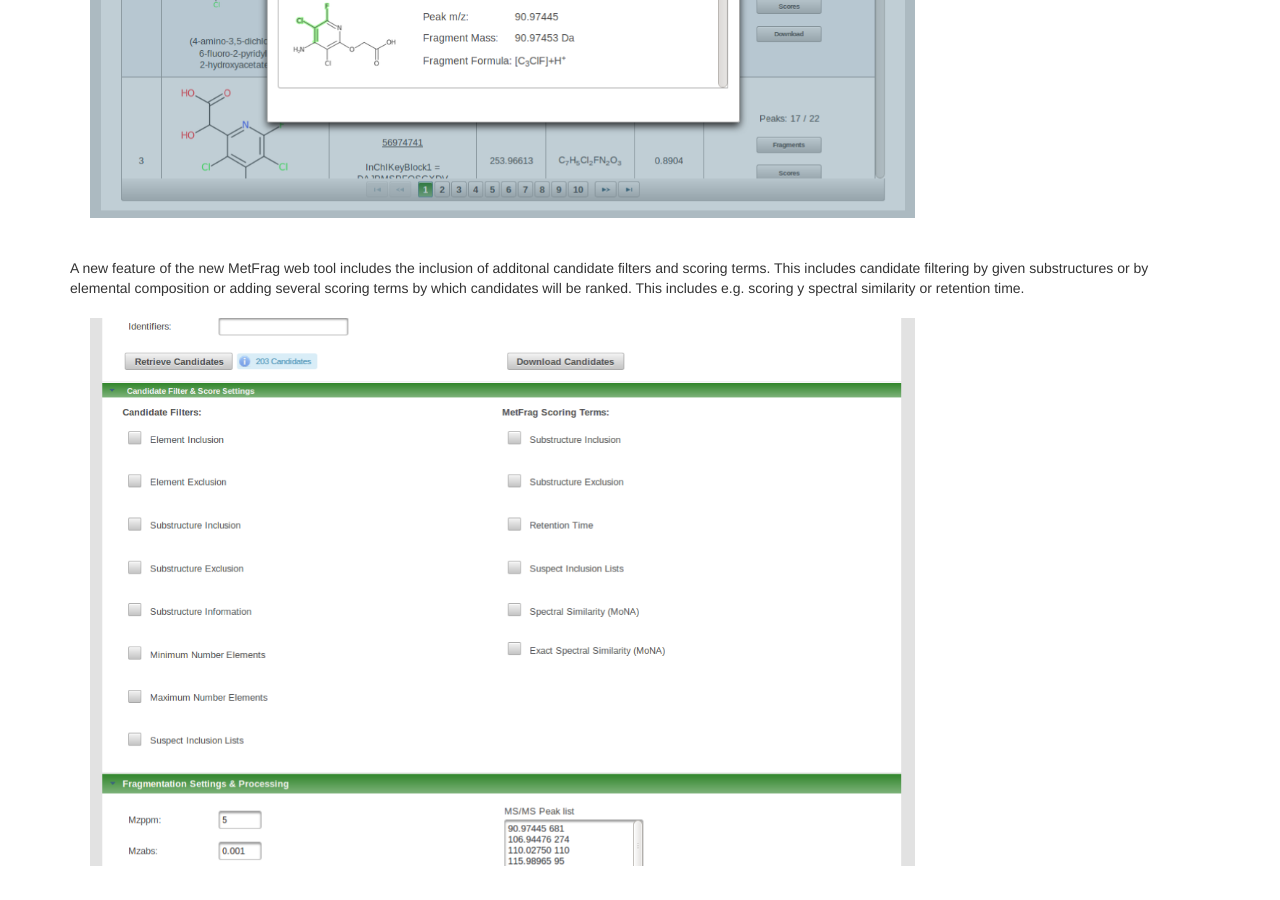
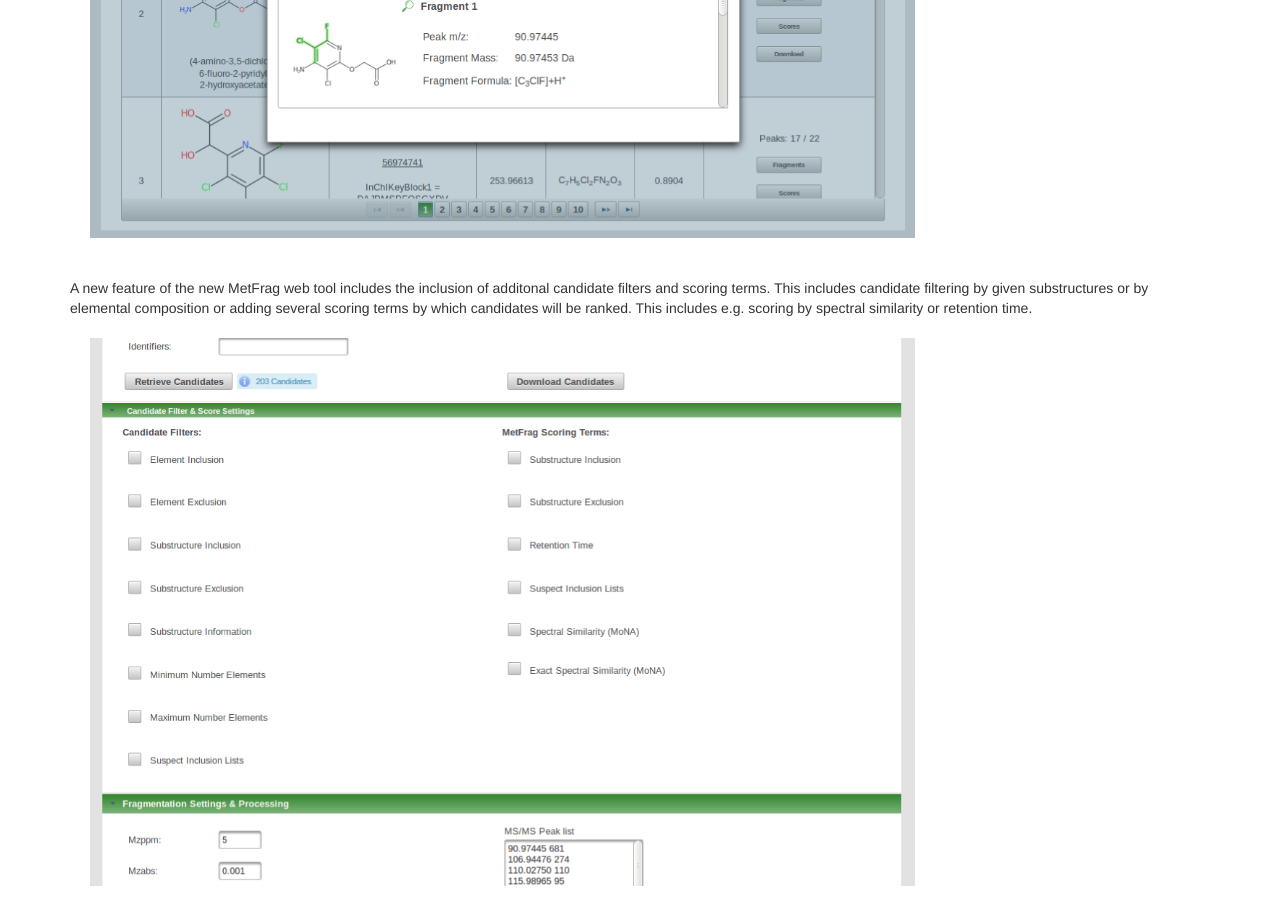
Before and after one commit to ipb-halle/MetFrag, a Jekyll site: the page built from projects/metfragweb/index.md, in a window 1280 px wide and 900 px high, scrolled down 4338 px. Built offline with Jekyll 4.4.1, drawn with Linux system fonts in a browser that asks for light colours; nearby versions of some CDN libraries; Markdown is read by kramdown in place of the engine named in the settings.

Commit message:
modified metfragweb page

```diff
--- a/projects/metfragweb/index.md
+++ b/projects/metfragweb/index.md
@@ -33,11 +33,11 @@
 <div style="padding: 20px">
 <img width="75%" height="75%" src="/MetFrag/images/metfragwebbeta/image5.png">
 </div>
-<div>The fragments view shows the assigned fragments for a specific candidate of the list. The substructure from which the fragment was created is highlighted in green color. Each fragment can be viewed by scrolling through the list or by clicking on the apex of an explained peak (green highlighted). With clicking on the peak apex the fragment will be displayed automatically.</div>
+<div style="margin-top: 20px;">The fragments view shows the assigned fragments for a specific candidate of the list. The substructure from which the fragment was created is highlighted in green color. Each fragment can be viewed by scrolling through the list or by clicking on the apex of an explained peak (green highlighted). With clicking on the peak apex the fragment will be displayed automatically.</div>
 <div style="padding: 20px">
 <img width="75%" height="75%" src="/MetFrag/images/metfragwebbeta/image6.png">
 </div>
-<div style="margin-top: 20px;">A new feature of the new MetFrag web tool includes the inclusion of additonal candidate filters and scoring terms. This includes candidate filtering by given substructures or by elemental composition or adding several scoring terms by which candidates will be ranked. This includes e.g. scoring y spectral similarity or retention time.</div>
+<div style="margin-top: 20px;">A new feature of the new MetFrag web tool includes the inclusion of additonal candidate filters and scoring terms. This includes candidate filtering by given substructures or by elemental composition or adding several scoring terms by which candidates will be ranked. This includes e.g. scoring by spectral similarity or retention time.</div>
 <div style="padding: 20px">
 <img width="75%" height="75%" src="/MetFrag/images/metfragwebbeta/image7.png">
 </div>
```
